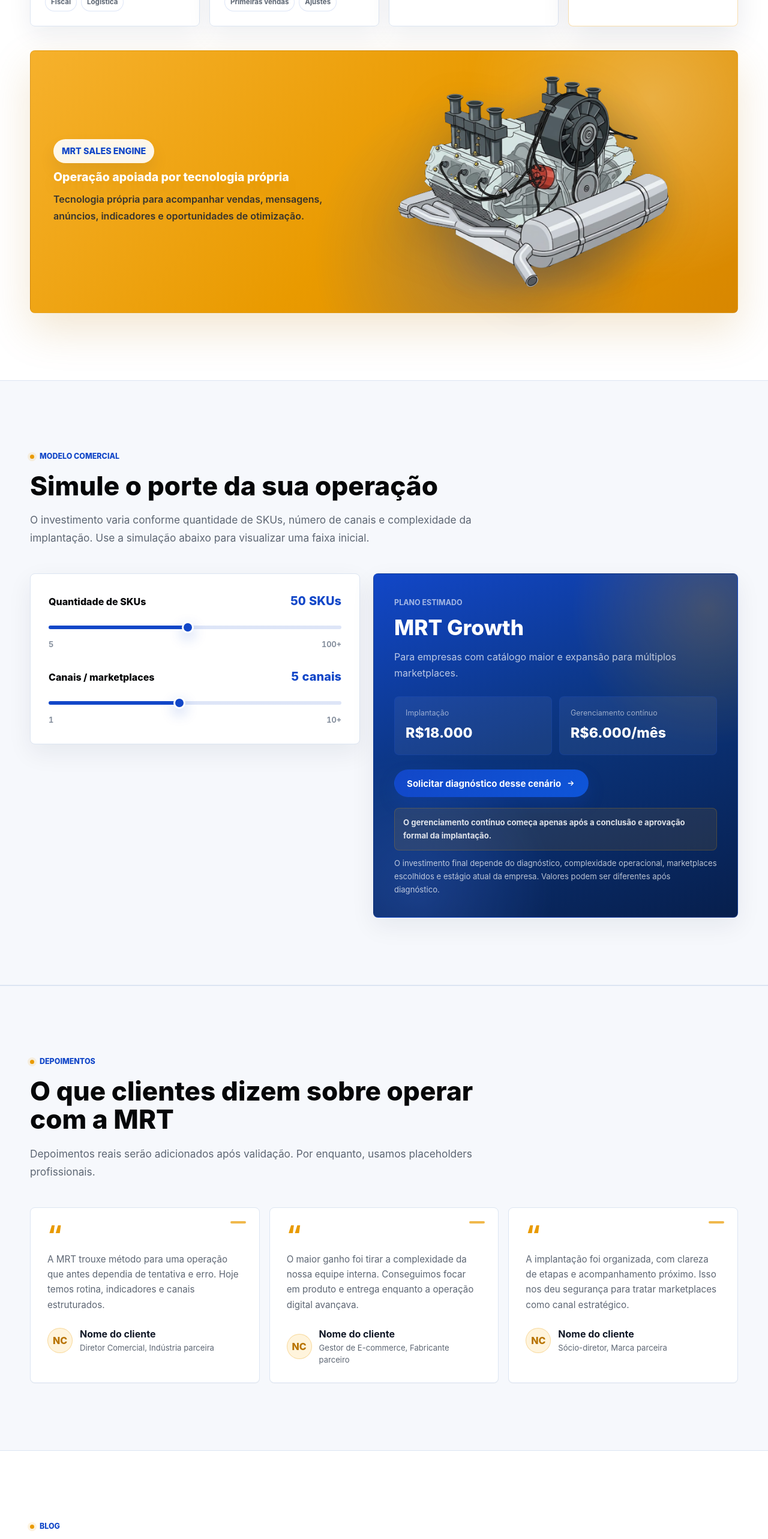
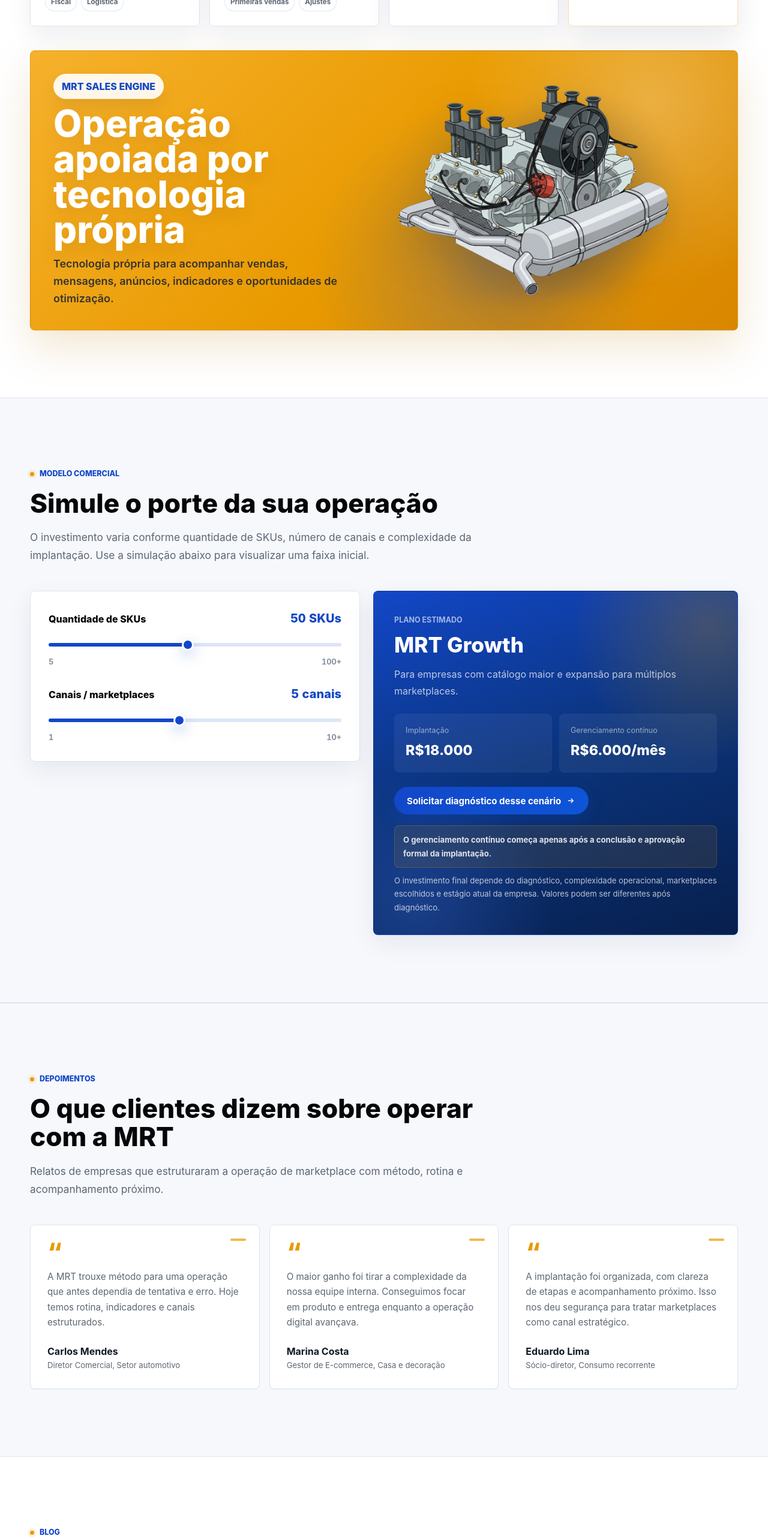
Before and after one commit to RafaelMalufMRT/site_mrt, a Next.js app: page / in a window 1280 px wide. Shown: the part 6120-8686 px from the top of the page at 60% size. Built offline with nearby package versions, Linux system fonts and the light colour scheme.

Commit message:
deploy rapido pré evento

```diff
--- a/src/app/api/contact/route.ts
+++ b/src/app/api/contact/route.ts
@@ -109,7 +109,7 @@
   }
 
   const contactEmail =
-    process.env.CONTACT_EMAIL ?? "contato@mrtmarketplace.com.br";
+    process.env.CONTACT_EMAIL ?? "luciano@mrtmarketplace.com.br";
   const resendApiKey = process.env.RESEND_API_KEY;
   const fromEmail =
     process.env.CONTACT_FROM ?? "MRT Marketplace <onboarding@resend.dev>";
@@ -118,7 +118,7 @@
     return NextResponse.json(
       {
         message:
-          "Diagnóstico registrado em modo de demonstração. Configure RESEND_API_KEY para envio real por e-mail.",
+          "Solicitação recebida. Nossa equipe entrará em contato em breve.",
       },
       { status: 202 },
     );
--- a/src/app/cases/[slug]/page.tsx
+++ b/src/app/cases/[slug]/page.tsx
@@ -260,8 +260,8 @@
           <span className="eyebrow">{caseItem.sector}</span>
           <h1>{caseItem.headline}</h1>
           <p className="lead">
-            Uma visão inicial de performance para depois receber métricas reais,
-            contexto comercial, depoimentos e a narrativa completa da operação.
+            Uma visão de performance construída a partir da estruturação da
+            operação, evolução comercial e rotina de indicadores.
           </p>
         </div>
       </section>
--- a/src/app/globals.css
+++ b/src/app/globals.css
@@ -1404,18 +1404,6 @@
   margin-top: 24px;
 }
 
-.avatar {
-  display: grid;
-  width: 42px;
-  height: 42px;
-  place-items: center;
-  border: 1px solid rgba(18, 71, 200, 0.22);
-  border-radius: 999px;
-  background: var(--mrt-blue-soft);
-  color: var(--mrt-blue);
-  font-weight: 780;
-}
-
 .person strong,
 .person span {
   display: block;
@@ -3344,13 +3332,17 @@
 .tech-strip h3 {
   max-width: 520px;
   color: #ffffff;
+  font-size: clamp(2.25rem, 4.8vw, 4.2rem);
+  line-height: 0.96;
   text-shadow: 0 12px 28px rgba(95, 57, 0, 0.12);
 }
 
 .tech-strip p {
   max-width: 520px;
   color: rgba(13, 27, 54, 0.82);
+  font-size: 1.12rem;
   font-weight: 620;
+  line-height: 1.62;
 }
 
 .tech-strip .lane-kicker {
@@ -3359,7 +3351,7 @@
   padding: 9px 14px;
   background: rgba(255, 255, 255, 0.9);
   color: var(--mrt-blue);
-  font-size: 0.9rem;
+  font-size: 1rem;
   letter-spacing: 0;
   box-shadow: 0 14px 28px rgba(13, 27, 54, 0.08);
 }
@@ -3503,12 +3495,6 @@
 
 .quote-mark {
   color: var(--mrt-orange);
-}
-
-.avatar {
-  border-color: rgba(233, 154, 0, 0.3);
-  background: var(--mrt-orange-soft);
-  color: var(--mrt-orange-dark);
 }
 
 .faq-item[open] summary {
--- a/src/components/HomePage.tsx
+++ b/src/components/HomePage.tsx
@@ -1050,7 +1050,7 @@
         <SectionHead
           eyebrow="Depoimentos"
           title="O que clientes dizem sobre operar com a MRT"
-          text="Depoimentos reais serão adicionados após validação. Por enquanto, usamos placeholders profissionais."
+          text="Relatos de empresas que estruturaram a operação de marketplace com método, rotina e acompanhamento próximo."
         />
 
         <div className="testimonial-grid">
@@ -1063,9 +1063,6 @@
               <div className="quote-mark">“</div>
               <p>{testimonial.quote}</p>
               <div className="person">
-                <div className="avatar" aria-hidden="true">
-                  NC
-                </div>
                 <div>
                   <strong>{testimonial.name}</strong>
                   <span>
--- a/src/lib/site-data.ts
+++ b/src/lib/site-data.ts
@@ -1,10 +1,10 @@
 export const brand = {
   name: "MRT Marketplace",
   contactEmail:
-    process.env.NEXT_PUBLIC_CONTACT_EMAIL ?? "contato@mrtmarketplace.com.br",
+    process.env.NEXT_PUBLIC_CONTACT_EMAIL ?? "luciano@mrtmarketplace.com.br",
   whatsappNumber:
-    process.env.NEXT_PUBLIC_WHATSAPP_NUMBER ?? "5541999999999",
-  whatsappLabel: "+55 41 99999-9999",
+    process.env.NEXT_PUBLIC_WHATSAPP_NUMBER ?? "5541992432183",
+  whatsappLabel: "+55 41 99243-2183",
   whatsappMessage:
     "Olá, quero agendar um diagnóstico de marketplace para minha empresa.",
   currentSite: "https://mrtmarketplace.com.br/",
@@ -237,23 +237,23 @@
   {
     quote:
       "A MRT trouxe método para uma operação que antes dependia de tentativa e erro. Hoje temos rotina, indicadores e canais estruturados.",
-    name: "Nome do cliente",
+    name: "Carlos Mendes",
     role: "Diretor Comercial",
-    company: "Indústria parceira",
+    company: "Setor automotivo",
   },
   {
     quote:
       "O maior ganho foi tirar a complexidade da nossa equipe interna. Conseguimos focar em produto e entrega enquanto a operação digital avançava.",
-    name: "Nome do cliente",
+    name: "Marina Costa",
     role: "Gestor de E-commerce",
-    company: "Fabricante parceiro",
+    company: "Casa e decoração",
   },
   {
     quote:
       "A implantação foi organizada, com clareza de etapas e acompanhamento próximo. Isso nos deu segurança para tratar marketplaces como canal estratégico.",
-    name: "Nome do cliente",
+    name: "Eduardo Lima",
     role: "Sócio-diretor",
-    company: "Marca parceira",
+    company: "Consumo recorrente",
   },
 ];
 
```
